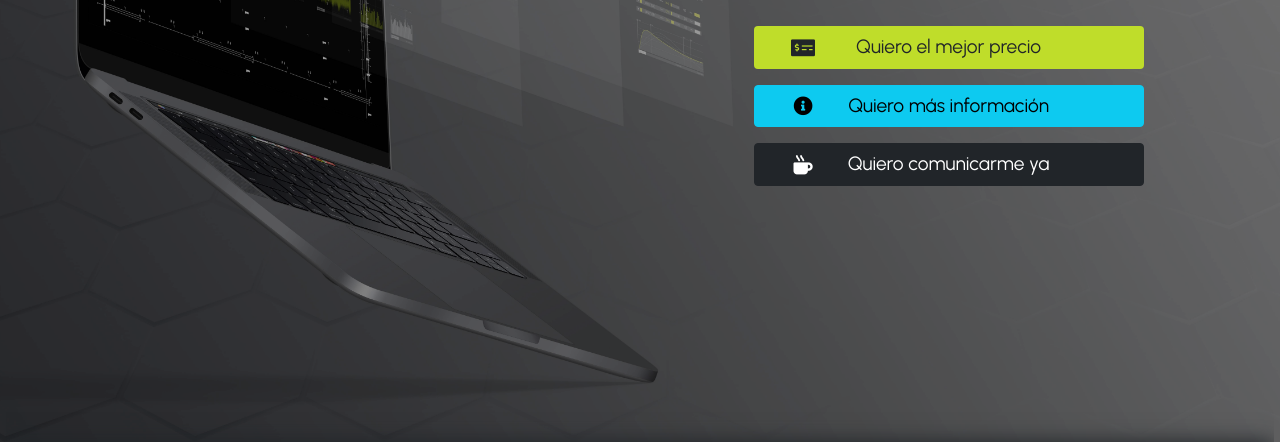
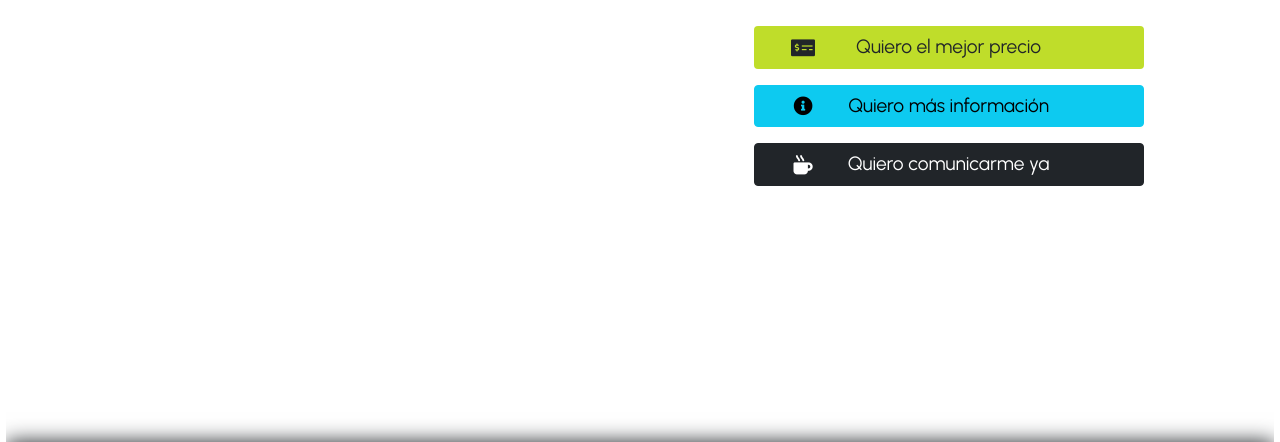
Before and after one commit to garciapereirajuan/garciapereirajuan.github.io, a plain HTML site: page index.html in a window 1280 px wide. Shown: the part 358-800 px from the top of the page. Drawn offline with nearby package versions, Linux system fonts and the light colour scheme; a script that the page names is missing.

Commit message:
Update 0-all-styles.css

```diff
--- a/css/0-all-styles.css
+++ b/css/0-all-styles.css
@@ -32,7 +32,6 @@
   height: 100vh;
   margin: 0;
   padding: 0;
-  background-image:url('../media/laptop-3174729(1).jpg');
   background-repeat: no-repeat;
   background-size: cover;
   background-position: center;
```
